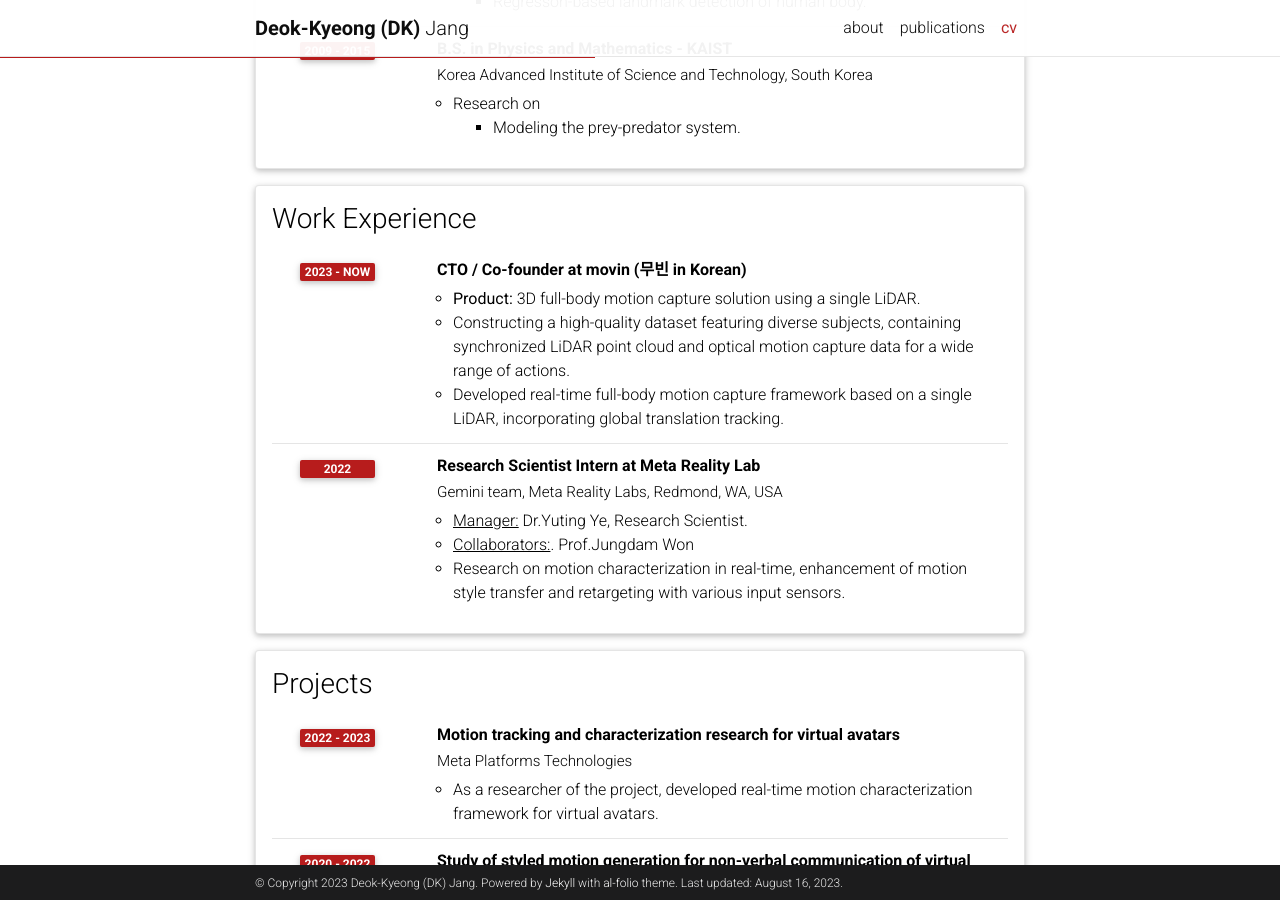
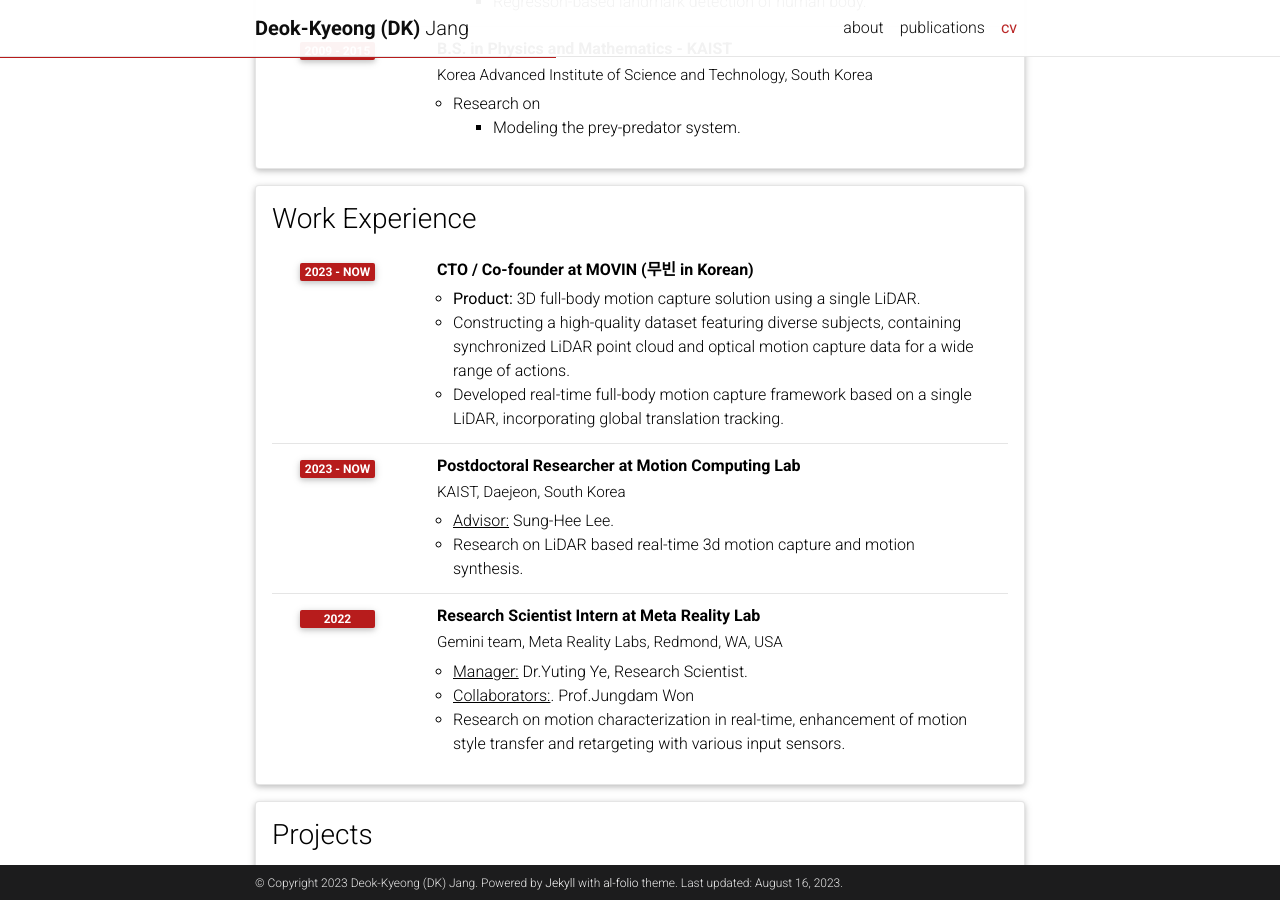
Before and after one commit to DK-Jang/dk-jang.github.io, a Jekyll site: the page built from _pages/cv.md, in a window 1280 px wide and 900 px high, scrolled down 1001 px. Built offline with Jekyll 4.4.1, drawn with Linux system fonts in a browser that asks for light colours; comment, search, counter and statistics services are not loaded; a style sheet for code colours, icons or effects is not loaded.

Commit message:
update_CV

```diff
--- a/_data/cv.yml
+++ b/_data/cv.yml
@@ -49,7 +49,7 @@
 - title: Work Experience
   type: time_table
   contents:
-    - title: CTO / Co-founder at movin (무빈 in Korean)
+    - title: CTO / Co-founder at MOVIN (무빈 in Korean)
       # institution: Institute for Advanced Study, Princeton University
       year: 2023 - NOW
       description:
@@ -60,6 +60,13 @@
         #   contents:
         #     - Sub-description 1.
         #     - Sub-description 2.
+
+    - title: Postdoctoral Researcher at Motion Computing Lab
+      institution: KAIST, Daejeon, South Korea
+      year: 2023 - NOW
+      description:
+        - <u>Advisor:</u> Sung-Hee Lee.
+        - Research on LiDAR based real-time 3d motion capture and motion synthesis.
 
     - title: Research Scientist Intern at Meta Reality Lab
       institution: Gemini team, Meta Reality Labs, Redmond, WA, USA
```
Also changed, not shown: _pages/about.md (+2 -2 lines), 1 other file.
